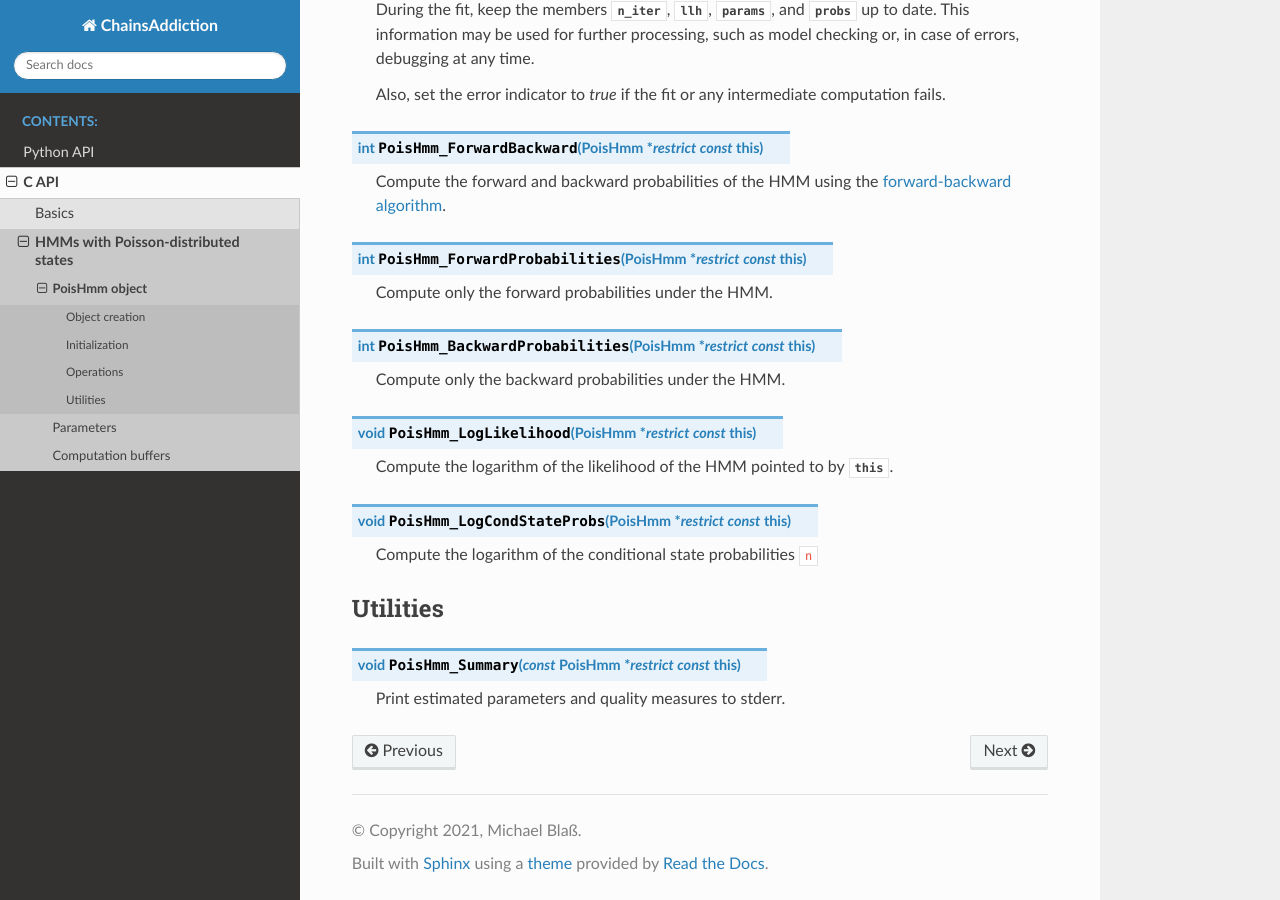
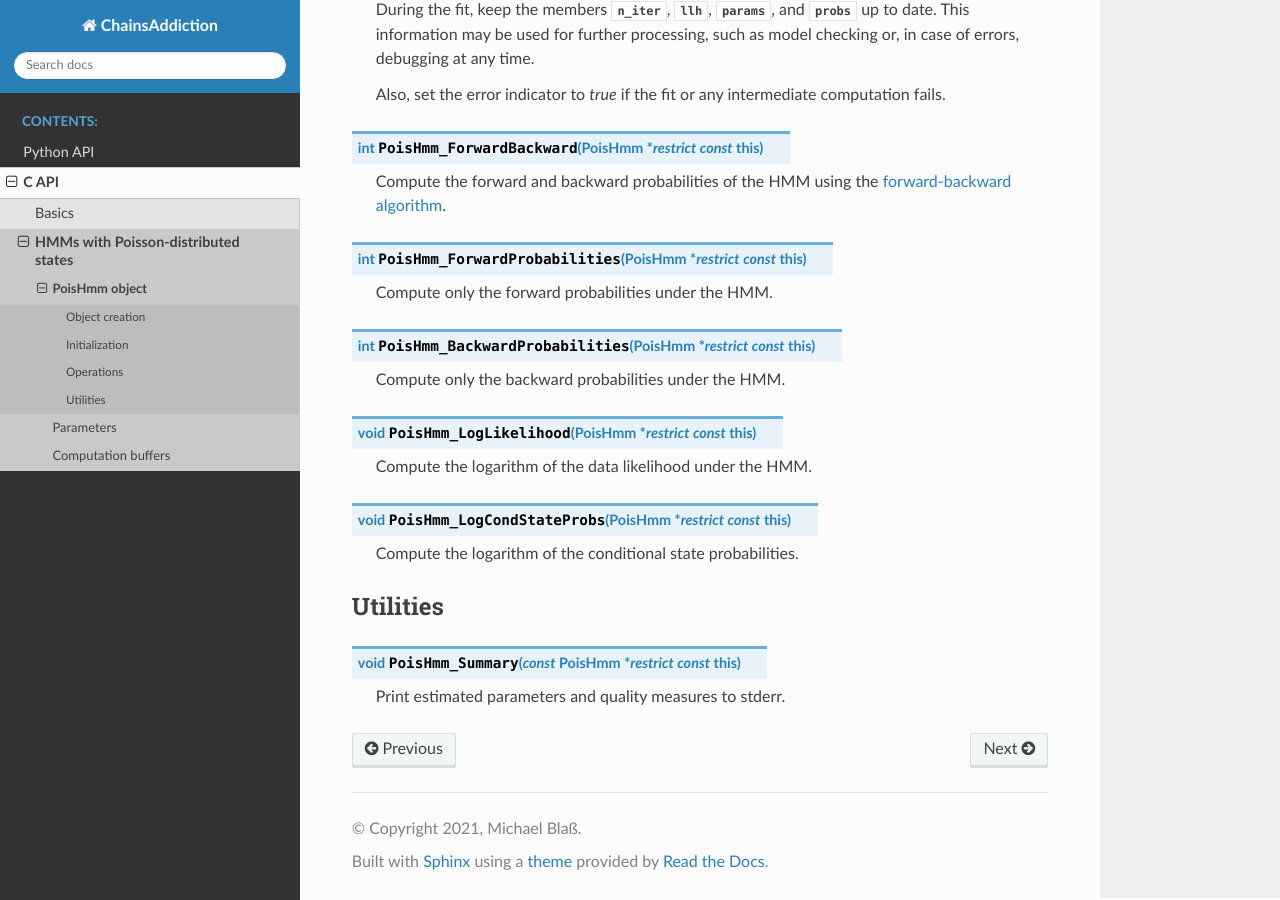
Before and after one commit to Teagum/chainsaddiction, a Sphinx documentation site: the page built from docs/source/c-api/pois-hmm.rst, in a window 1280 px wide and 900 px high, scrolled down 2340 px. Built offline with Sphinx 7.4.7 and the Read the Docs theme 2.0.0, drawn with Linux system fonts in a browser that asks for light colours.

Commit message:
Corrections

```diff
--- a/docs/source/c-api/pois-hmm.rst
+++ b/docs/source/c-api/pois-hmm.rst
@@ -149,11 +149,11 @@ first parameter.
 
 .. function:: void PoisHmm_LogLikelihood (PoisHmm *const restrict this)
 
-    Compute the logarithm of the likelihood of the HMM pointed to by :var:`this`.
+    Compute the logarithm of the data likelihood under the HMM.
 
 .. function:: void PoisHmm_LogCondStateProbs (PoisHmm *const restrict this)
 
-    Compute the logarithm of the conditional state probabilities ``n``
+    Compute the logarithm of the conditional state probabilities.
 
 
 Utilities
@@ -164,7 +164,6 @@ Utilities
     Print estimated parameters and quality measures to stderr.
 
 
-
 .. _Baum-Welch algorithm: https://en.wikipedia.org/wiki/Baum%E2%80%93Welch_algorithm
 
 .. _forward-backward algorithm: https://en.wikipedia.org/wiki/Forward-backward_algorithm
```
